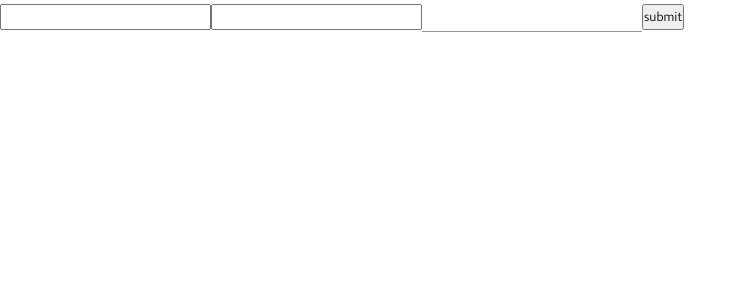
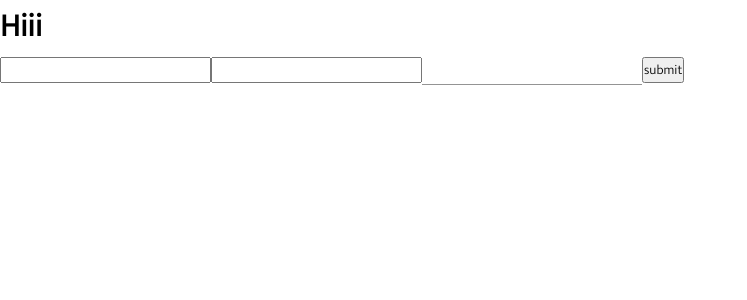
Before and after one commit to pratik-zingworks/zingworks-project-01, a React (Create React App) app: page / in a window 1280 px wide. Shown: the top 300 px of the page, without its empty margins (0-747 px from the left). Built offline with nearby package versions, Linux system fonts and the light colour scheme.

Commit message:
heading added in app.js

```diff
--- a/src/App.js
+++ b/src/App.js
@@ -4,6 +4,7 @@ import SignUp from './components/SignUp/SignUp.component';
 function App() {
   return (
     <div className="App">
+      <h1>Hiii</h1>
      <SignUp />
     </div>
   );
```
